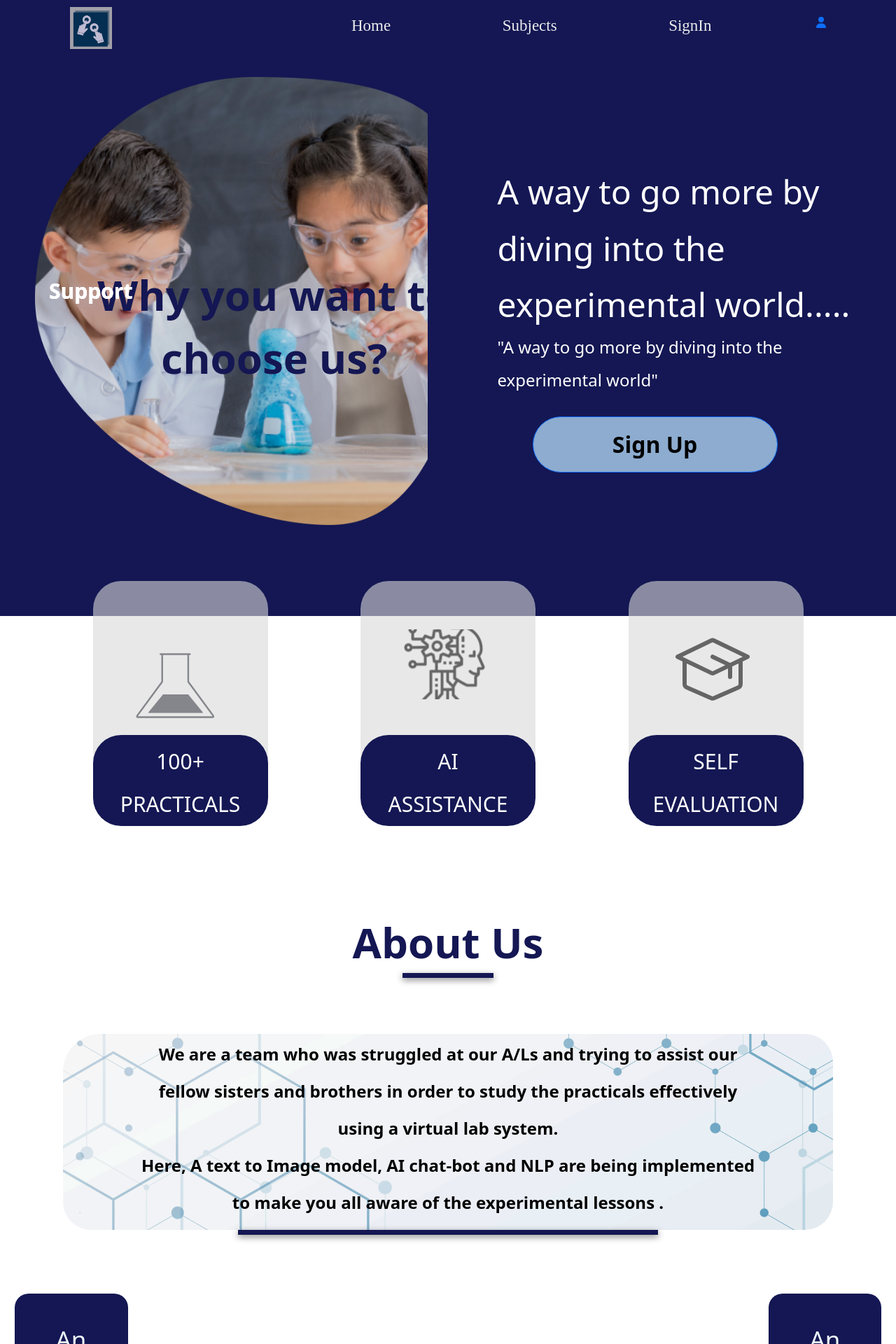
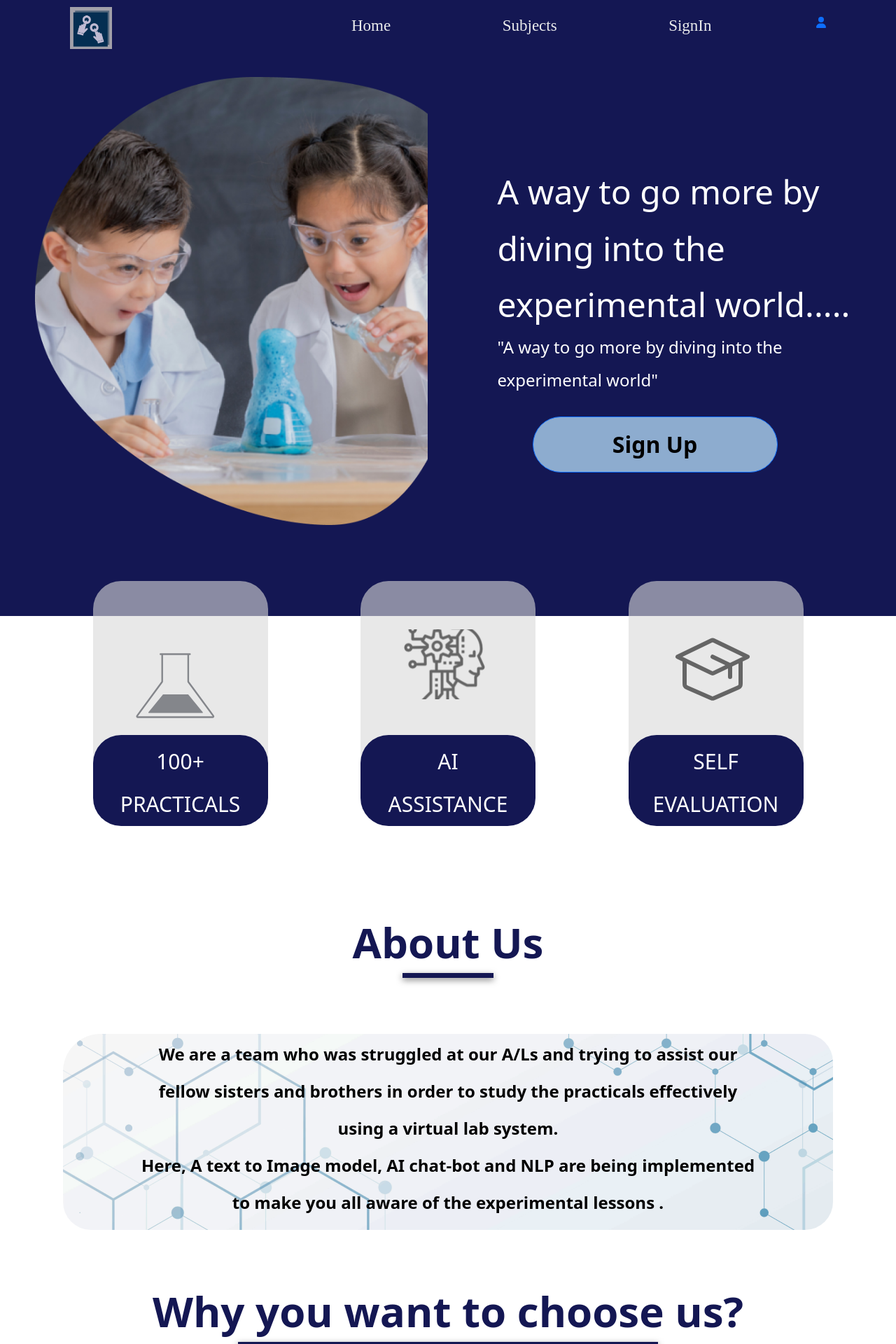
Before and after one commit to Yugeshini16/Capstone-Project-VirtualLab, a React (Create React App) app in the folder frontend/: page / in a window 1280 px wide. Shown: the top 1920 px of the page at 70% size. Built offline with nearby package versions, Linux system fonts and the light colour scheme.

Commit message:
Modified service page head & about us support

```diff
--- a/frontend/src/components/Footer.css
+++ b/frontend/src/components/Footer.css
@@ -7,7 +7,7 @@
     color: white;
 }
 
-.fcontent h1{
+.fcontent h2{
     font-size: 30px;
     margin-top: 30px;
 }
--- a/frontend/src/components/Footer.js
+++ b/frontend/src/components/Footer.js
@@ -29,17 +29,17 @@ function Footer() {
 
 
             <div className="fcontent">
-                <h1>Support</h1>
+                <h2>Support</h2>
                 <p>Help</p>
                 <p>Review</p>
             </div>
             <div className="fcontent">
-                <h1>Support</h1>
+                <h2>Support</h2>
                 <p>Help</p>
                 <p>Review</p>
             </div>
             <div className="fcontent">
-                <h1>Support</h1>
+                <h2>Support</h2>
                 <p>Help</p>
                 <p>Review</p>
                 <p>Review</p>
--- a/frontend/src/components/HomeCom/Service.css
+++ b/frontend/src/components/HomeCom/Service.css
@@ -3,7 +3,7 @@
     width: 100%;
 }
 
-.whead h1{
+.whead h2{
     color: rgb(20, 23, 83);
     font-size: 60px;
     font-weight: bold;
--- a/frontend/src/components/HomeCom/Service.js
+++ b/frontend/src/components/HomeCom/Service.js
@@ -7,7 +7,7 @@ function Service() {
         <>
         <div className="containerW">
             <div className="whead">
-                <h1>Why you want to choose us?</h1>
+                <h2>Why you want to choose us?</h2>
                 <div className="un"></div>
             </div>
 
```
